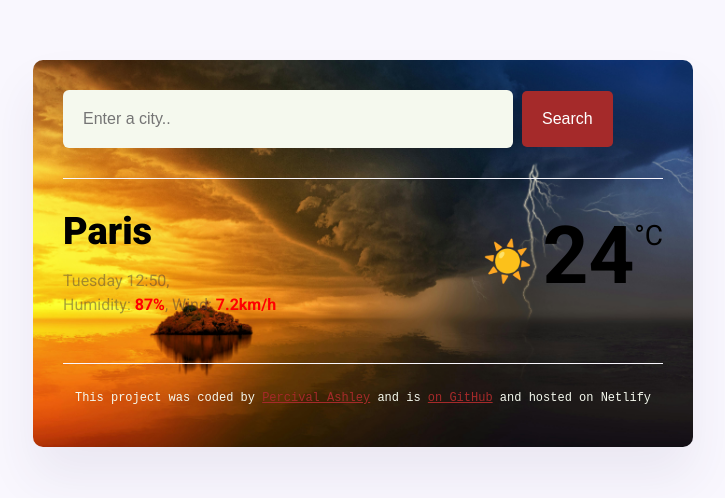
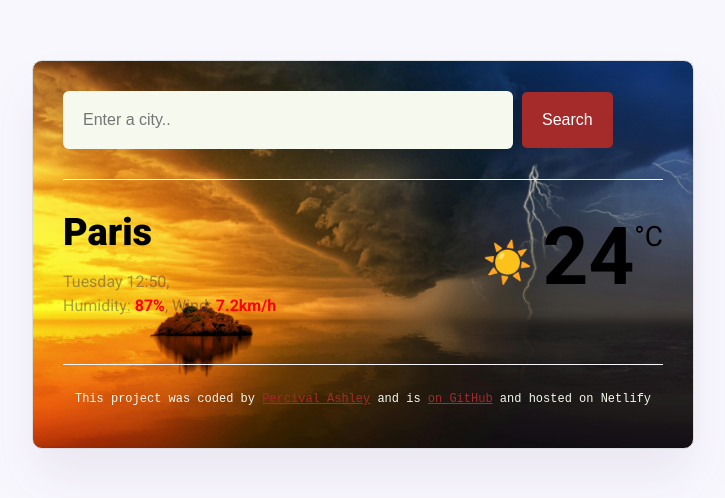
Before and after one commit to Percival-Ashley/weather-app, a plain HTML site: page index.html in a window 1280 px wide. Shown: the full height of the page, 277-1002 px from the left. Drawn offline with nearby package versions, Linux system fonts and the light colour scheme.

Commit message:
Updated styles.css
Added border to .weather-app

```diff
--- a/styles.css
+++ b/styles.css
@@ -15,6 +15,7 @@ a {
   padding: 30px;
   border-radius: 10px;
   box-shadow: 0 30px 50px rgba(65, 50, 100, 0.08);
+  border: 1px solid #dadde1;
 }
 
 header {
```
